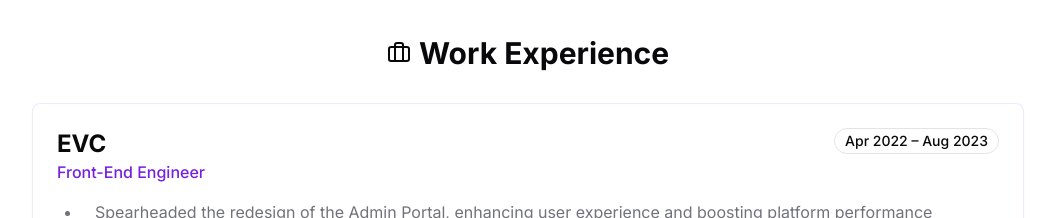
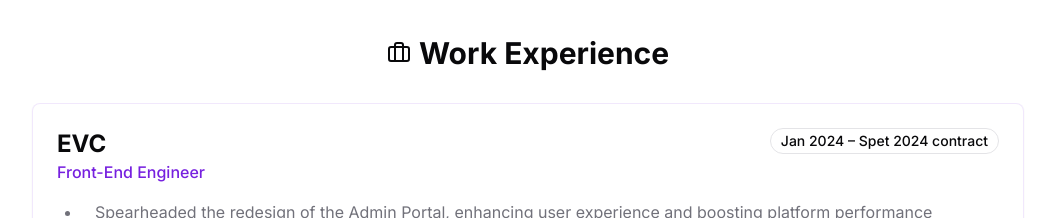
Before and after one commit to felixghislaindev/portfoliov2, a Next.js app: page / in a window 1280 px wide. Shown: the part 1460-1678 px from the top of the page, without its empty margins (112-1167 px from the left). Built offline with nearby package versions, Linux system fonts and the light colour scheme; no server answers; the database is empty.

Commit message:
minor cv update

```diff
--- a/components/experience.tsx
+++ b/components/experience.tsx
@@ -7,7 +7,7 @@ export default function Experience() {
     {
       company: "EVC",
       role: "Front-End Engineer",
-      period: "Apr 2022 – Aug 2023",
+      period: "Jan 2024 – Spet 2024 contract",
       achievements: [
         "Spearheaded the redesign of the Admin Portal, enhancing user experience and boosting platform performance",
         "Developed a scalable and reusable component library, reducing development time across teams",
```
